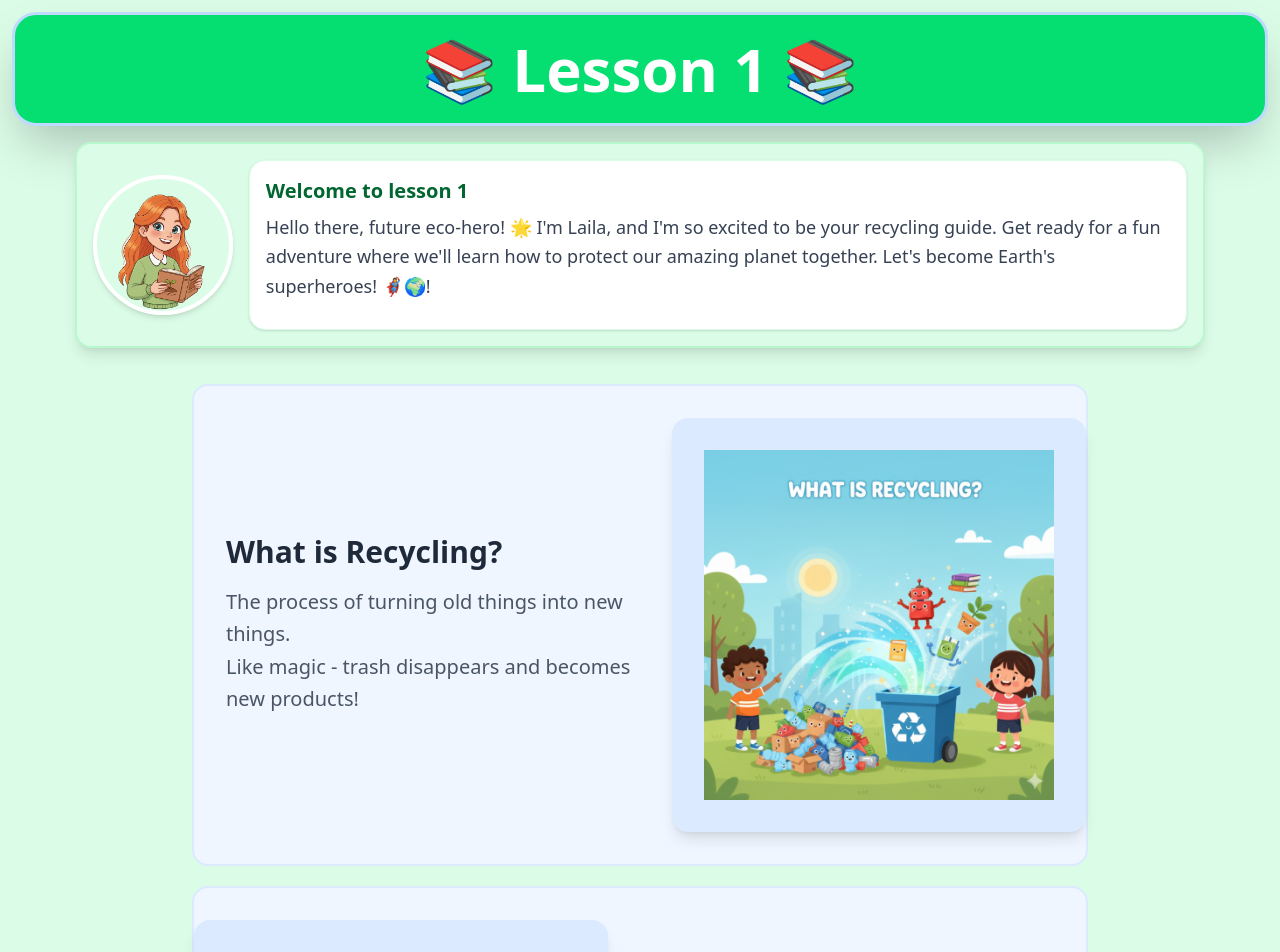
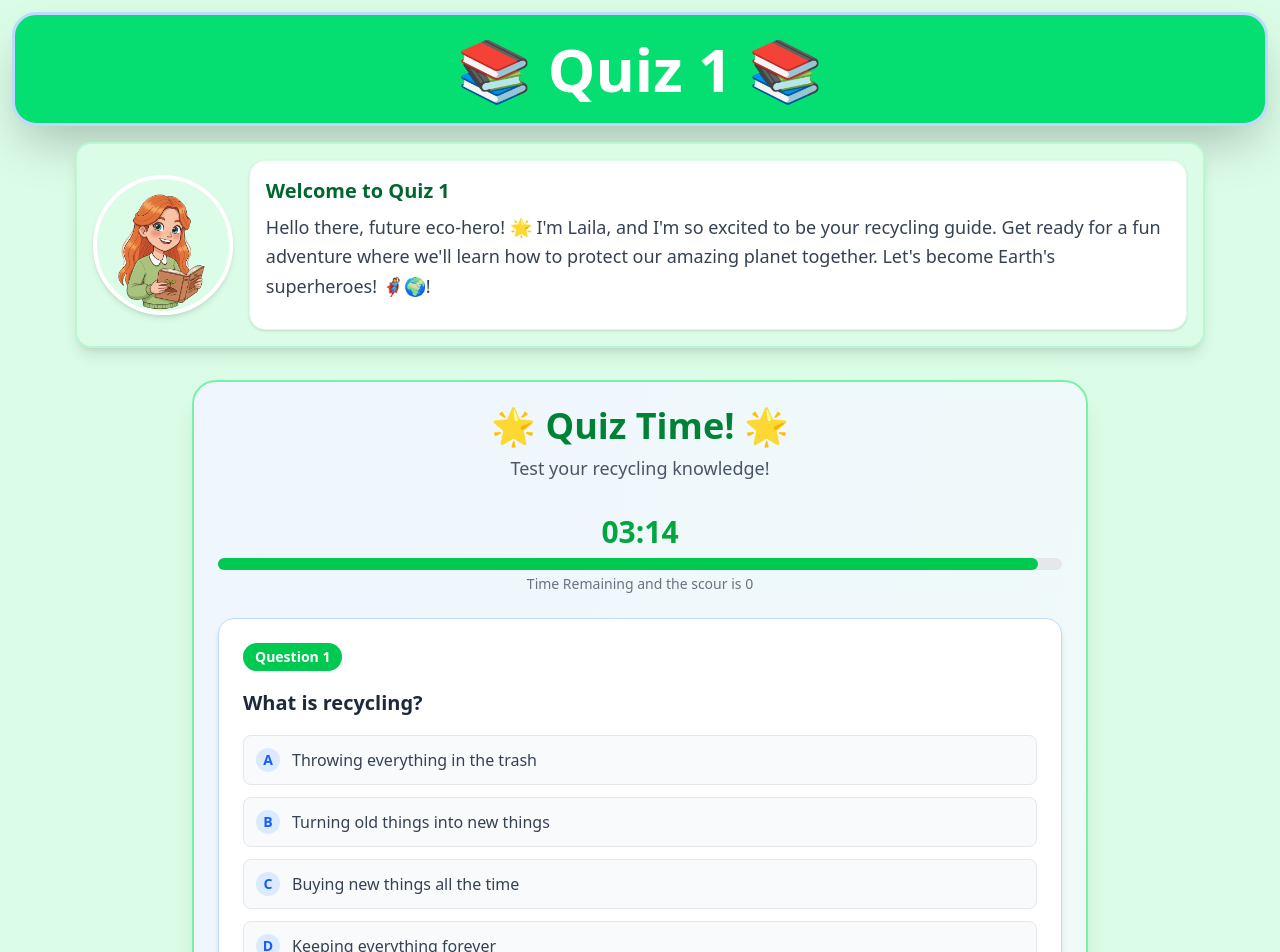
Before and after one commit to MHMD-dz/IhmProject, a React (Vite) app: page /quiz/1 in a window 1280 px wide. Shown: the top 952 px of the page. Built offline with nearby package versions, Linux system fonts and the light colour scheme.

Commit message:
adding quiz page and it's component and updating some stuff

```diff
--- a/src/App.tsx
+++ b/src/App.tsx
@@ -3,6 +3,7 @@ import Play from "./Pages/Play";
 import Game from "./Pages/Game";
 import Learn  from "./Pages/Learn";
 import Lessons from "./Pages/Lessons";
+import Quiz from "./Pages/Quiz";
 import {createBrowserRouter, RouterProvider} from "react-router-dom";
 
 
@@ -13,8 +14,9 @@ function App() {
 
       <div>
 
-        <Lessons
+        <Quiz
           lessonId={1}
+
         />
       </div>
 
--- /dev/null
+++ b/src/Component/QuizC/QuizComp.tsx
@@ -0,0 +1,142 @@
+import { quizData, type QuizQuestion } from "../../DataBase/DB";
+import { useState , useEffect } from "react";
+
+type Props = {
+    time : number ;
+    lessonId: number;
+}
+
+
+const QuizComp = ({ lessonId , time }: Props) => {
+    const [selectedAnswers, setSelectedAnswers] = useState<{ [key: number]: number }>({});
+    const [timer , setTimer ] = useState(time);
+    const question = quizData[lessonId].questions ;
+
+    useEffect(() =>{
+        if (timer <= 0) {
+            return ;
+        }
+        const LessTime = setInterval(() => {
+            setTimer(prev => prev - 1)
+        },1000)
+        return () => clearInterval(LessTime)
+
+    },[timer] )
+
+    const handleAnswer = ( questionId : number , optId : number ) => {
+        setSelectedAnswers(prev => ({ ...prev, [questionId]: optId }));
+    }
+
+
+    const getOptionStyle = (questionId: number, optionId: number) => {
+        const isSelected = selectedAnswers[questionId] === optionId;
+        const baseStyle = "flex items-center p-3 rounded-lg border transition-all duration-200 cursor-pointer ";
+
+        if (isSelected) {
+            return baseStyle + "bg-blue-500 text-white border-blue-600 shadow-md";
+        }
+        return baseStyle + "bg-gray-50 text-gray-700 border-gray-200 hover:bg-blue-50 hover:border-blue-300";
+    };
+
+
+    const minutes = Math.floor(timer / 60);
+    const seconds = timer % 60;
+    const percentage = (timer / time) * 100;
+
+
+    let timerColor = "text-green-600";
+    if (timer < 60) timerColor = "text-red-600";
+    else if (timer < 120) timerColor = "text-yellow-600";
+
+    let progressColor = "bg-green-500";
+    if (timer < 60) progressColor = "bg-red-500";
+    else if (timer < 120) progressColor = "bg-yellow-500";
+
+
+    const calculateScore = () => {
+        let correctCount = 0;
+
+        question.forEach(question => {
+            const userAnswer = selectedAnswers[question.id];
+            const correctOption = question.options.find(opt => opt.correct);
+
+            if (userAnswer === correctOption?.id) {
+                correctCount++;
+            }
+    });
+
+    return correctCount;
+};
+
+
+
+
+
+  return (
+    <div className='bg-linear-to-br from-blue-50 to-green-50 w-[90vw] max-w-4xl p-6 mt-8 mx-auto rounded-3xl border-2 border-green-300 shadow-xl'>
+        <div className="text-center mb-8">
+            <h1 className='text-4xl font-bold text-green-700 mb-2'>
+                🌟 Quiz Time! 🌟
+            </h1>
+            <p className="text-lg text-gray-600">Test your recycling knowledge!</p>
+        </div>
+
+        <div className="flex flex-col items-center mb-6">
+            <div className={`text-3xl font-bold ${timerColor} mb-2`}>
+                {minutes.toString().padStart(2, '0')}:{seconds.toString().padStart(2, '0')}
+            </div>
+            <div className="w-full bg-gray-200 rounded-full h-3">
+                <div
+                    className={`h-3 rounded-full transition-all duration-1000 ${progressColor}`}
+                    style={{ width: `${percentage}%` }}
+                ></div>
+            </div>
+            <div className="text-sm text-gray-500 mt-1">
+                Time Remaining and the scour is {calculateScore()}
+            </div>
+        </div>
+
+        <div className="space-y-6">
+            {quizData[lessonId].questions.map((question: QuizQuestion) => (
+                <div
+                    className="bg-white rounded-2xl p-6 shadow-md border border-blue-200 hover:shadow-xl transition-shadow duration-300"
+                    key={question.id}
+                >
+                    <div className="flex items-center mb-4">
+                        <span className="bg-green-500 text-white px-3 py-1 rounded-full text-sm font-semibold">
+                            Question {question.id}
+                        </span>
+                    </div>
+
+                    <h2 className="text-xl font-semibold text-gray-800 mb-4 leading-relaxed">
+                        {question.question}
+                    </h2>
+
+                    <div className="grid gap-3">
+                        {question.options.map((opt) => (
+                            <div
+                                key={opt.id}
+                                className={getOptionStyle(question.id, opt.id)}
+                                onClick={() => handleAnswer(question.id , opt.id)}
+                            >
+                                <span className="w-6 h-6 bg-blue-100 text-blue-600 rounded-full flex items-center justify-center text-sm font-bold mr-3">
+                                    {String.fromCharCode(64 + opt.id)}
+                                </span>
+                                <span className="text-gray-700">{opt.text}</span>
+                            </div>
+                        ))}
+                    </div>
+                </div>
+            ))}
+        </div>
+
+        <div className="text-center mt-8 pt-6 border-t border-green-200">
+            <button className="bg-green-500 hover:bg-green-600 text-white font-semibold py-3 px-8 rounded-full shadow-md transition-all duration-300 transform hover:scale-105">
+                Submit Answers 🚀
+            </button>
+        </div>
+    </div>
+  )
+}
+
+export default QuizComp
--- a/src/DataBase/DB.tsx
+++ b/src/DataBase/DB.tsx
@@ -334,11 +334,120 @@ export interface Lesson {
   image: string;
 }
 
+
 export interface QuizQuestion {
+  id: number;
   question: string;
   options: {
-    emoji: string;
+    id: number;
     text: string;
-    correct: boolean;
+    correct?: boolean;
   }[];
 }
+
+
+
+type QuizDataMap = {
+  [key: number]: {
+    id: number;
+    title: string;
+    questions: {
+      id: number;
+      question: string;
+      options: {
+        id: number;
+        text: string;
+        correct?: boolean;
+      }[];
+    }[];
+  };
+};
+
+export const quizData : QuizDataMap = {
+  1: {
+    id: 1,
+    title: 'The Magic of Recycling Quiz',
+    questions: [
+      {
+        id: 1,
+        question: 'What is recycling?',
+        options: [
+          { id: 1, text: 'Throwing everything in the trash' },
+          { id: 2, text: 'Turning old things into new things', correct: true },
+          { id: 3, text: 'Buying new things all the time' },
+          { id: 4, text: 'Keeping everything forever' }
+        ],
+      },
+      {
+        id: 2,
+        question: 'How many trees are saved by recycling one ton of paper?',
+        options: [
+          { id: 1, text: '5 trees' },
+          { id: 2, text: '10 trees' },
+          { id: 3, text: '17 trees', correct: true },
+          { id: 4, text: '25 trees' }
+        ],
+      },
+      {
+        id: 3,
+        question: 'What happens to trash when we don\'t recycle?',
+        options: [
+          { id: 1, text: 'It disappears by magic' },
+          { id: 2, text: 'It can harm animals and oceans', correct: true },
+          { id: 3, text: 'It turns into candy' },
+          { id: 4, text: 'It becomes invisible' }
+        ],
+      },
+      {
+        id: 4,
+        question: 'Why does recycling save energy?',
+        options: [
+          { id: 1, text: 'It makes things lighter' },
+          { id: 2, text: 'It uses less electricity to make new products', correct: true },
+          { id: 3, text: 'It stops the sun from shining' },
+          { id: 4, text: 'It makes batteries last longer' }
+        ],
+      },
+      {
+        id: 5,
+        question: 'What can 27 plastic bottles become?',
+        options: [
+          { id: 1, text: 'A new car' },
+          { id: 2, text: 'A warm fleece jacket', correct: true },
+          { id: 3, text: 'A bicycle' },
+          { id: 4, text: 'A school book' }
+        ],
+      },
+      {
+        id: 6,
+        question: 'What is the first step in recycling an item?',
+        options: [
+          { id: 1, text: 'Throw it on the ground' },
+          { id: 2, text: 'Put it in the correct bin', correct: true },
+          { id: 3, text: 'Bury it in the garden' },
+          { id: 4, text: 'Hide it under your bed' }
+        ],
+      },
+      {
+        id: 7,
+        question: 'What can old newspapers become?',
+        options: [
+          { id: 1, text: 'New school books', correct: true },
+          { id: 2, text: 'Plastic toys' },
+          { id: 3, text: 'Metal cans' },
+          { id: 4, text: 'Glass bottles' }
+        ],
+      },
+      {
+        id: 8,
+        question: 'How does recycling help our planet?',
+        options: [
+          { id: 1, text: 'Uses more land for landfills' },
+          { id: 2, text: 'Makes the air dirtier' },
+          { id: 3, text: 'Uses less land for landfills', correct: true },
+          { id: 4, text: 'Creates more trash' }
+        ],
+      }
+    ],
+  }
+};
--- a/src/Pages/Quiz.tsx
+++ b/src/Pages/Quiz.tsx
@@ -1,8 +1,28 @@
-import React from 'react'
+import Title from "../Component/HomePageC/Title";
+import Laila from "../Component/HomePageC/Laila";
+import QuizComp from "../Component/QuizC/QuizComp";
 
-const Quiz = () => {
+interface QuizProps {
+  lessonId: number;
+}
+
+const Quiz = ({lessonId}: QuizProps) => {
   return (
-    <div>Quiz</div>
+    <div className="min-h-screen bg-green-100  p-3 text-cente " >
+      <Title
+        title={`📚 Quiz ${lessonId} 📚`}
+      />
+
+      <Laila
+        title={` Welcome to Quiz ${lessonId} `}
+        text="Hello there, future eco-hero! 🌟 I'm Laila, and I'm so excited to be your recycling guide. Get ready for a fun adventure where we'll learn how to protect our amazing planet together. Let's become Earth's superheroes! 🦸‍♀️🌍!"
+        lailaImage="/LailaLrn.png"
+        />
+        <QuizComp
+          lessonId={lessonId}
+          time={200}
+        />
+    </div>
   )
 }
 
```
